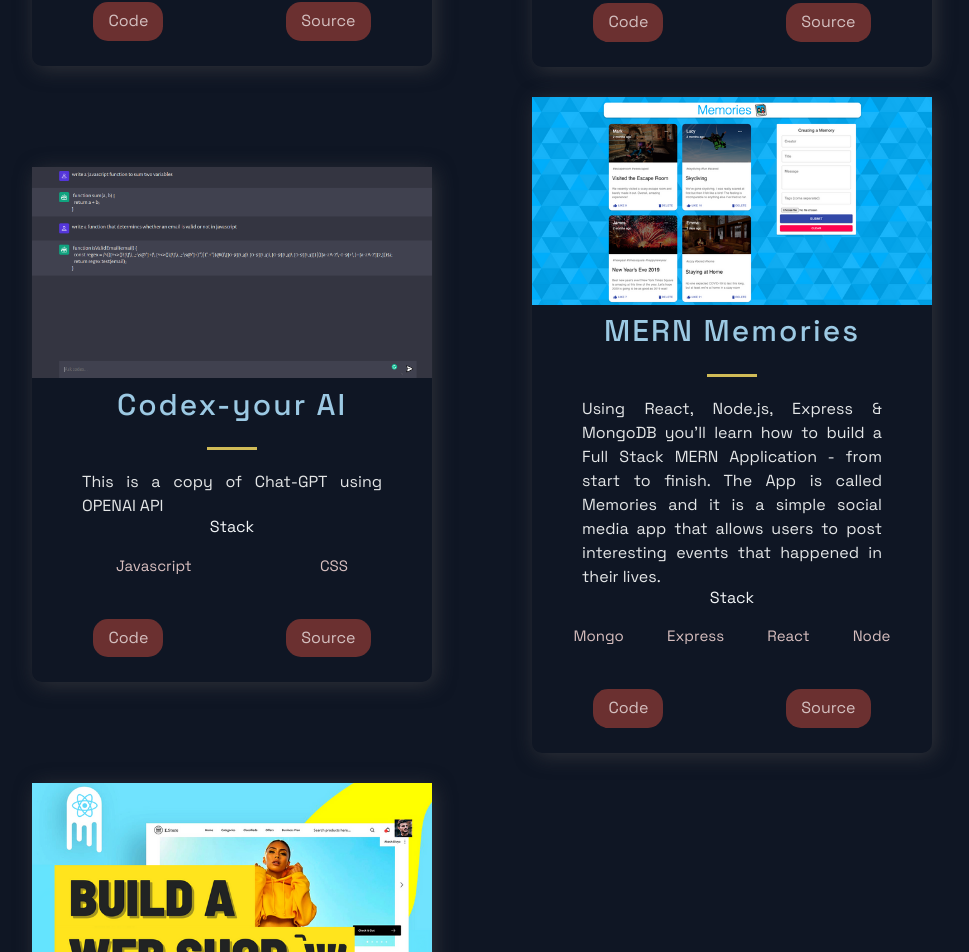
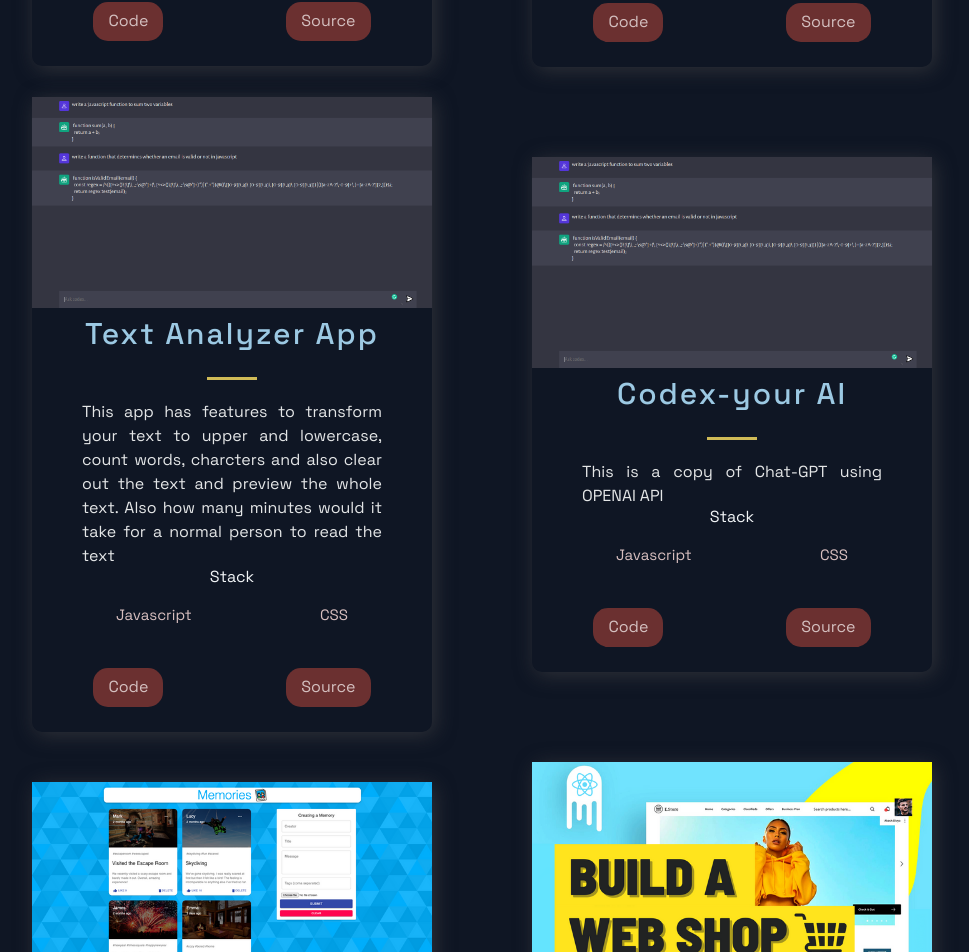
Before and after one commit to harisarshad235/harris-portfolio, a Next.js app: page / in a window 1280 px wide. Shown: the part 1498-2450 px from the top of the page, without its empty margins (158-1127 px from the left). Built offline with nearby package versions, Linux system fonts and the light colour scheme.

Commit message:
new website added text analyzer

```diff
--- a/src/constants/constants.js
+++ b/src/constants/constants.js
@@ -15,6 +15,16 @@ export const projects = [
     tags: ['React', 'CSS','JavaScript'],
     source: 'https://gpt3-by-harris.netlify.app/ ',
     visit: 'https://github.com/harisarshad235/Gpt3',
+    id: 1,
+  },
+
+  {
+    title: 'Text Analyzer App',
+    description: "This app has features to transform your text to upper and lowercase, count words, charcters and also clear out the  text and preview the whole text. Also how many minutes would it take for a normal person to read the text ",
+    image: '/images/7.png',
+    tags: ['Javascript', 'CSS'],
+    source: 'https://https://codex-your-ai-harisarshad235.vercel.app/ ',
+    visit: 'https://github.com/harisarshad235/Codex-your-AI',
     id: 1,
   },
 
```
Also changed, not shown: public/images/8.PNG (added).
